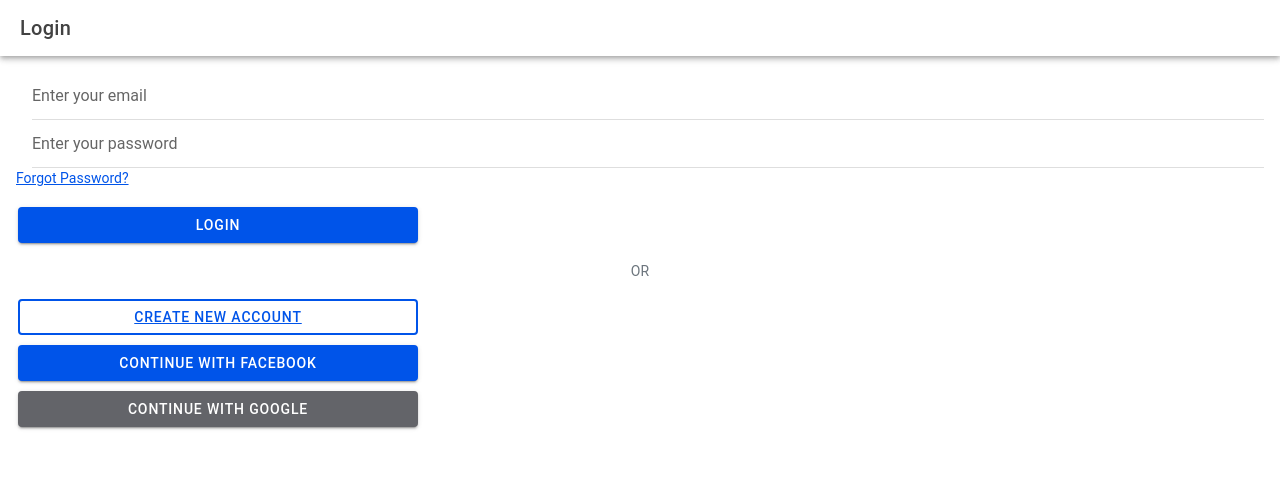
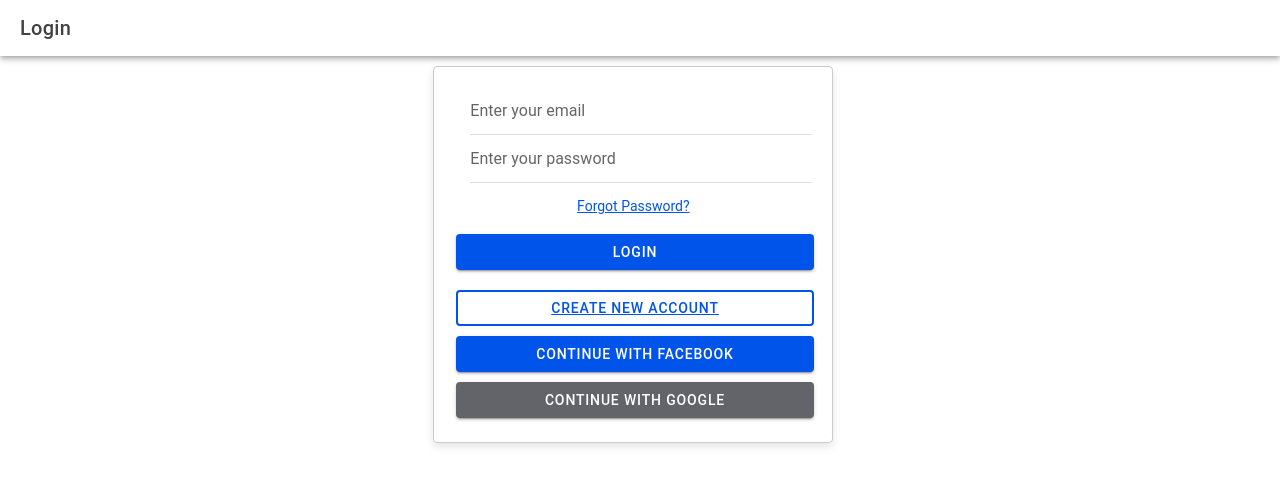
Before and after one commit to Pen4o1/MobileApp, a React (Vite) app in the folder ionicAPP/: page / in a window 1280 px wide. Shown: the top 486 px of the page. Built offline with nearby package versions, Linux system fonts and the light colour scheme.

Commit message:
Centerd boxes for register and login

```diff
--- a/ionicAPP/src/App.tsx
+++ b/ionicAPP/src/App.tsx
@@ -6,6 +6,7 @@
 import Register from './pages/Register/Register';
 import ForgotPassword from './pages/Forgotten-password/Forgot-password';
 import MyProfile from './pages/My-profile/My-profile';
+import SecondStageRegister  from './pages/Second-stage-register/Second-stage-register';
 
 /* Core CSS required for Ionic components to work properly */
 import '@ionic/react/css/core.css';
@@ -48,6 +49,7 @@
         <Route exact path="/forgot-password" component={ForgotPassword} />
         <Route exact path="/home" component={Home} />
         <Route exact path="/my-profile" component={MyProfile} />
+        <Route exact path="/register2" component={SecondStageRegister} />
       </IonReactRouter>
   </IonApp>
 );
--- a/ionicAPP/src/components/styles/login-style.css
+++ b/ionicAPP/src/components/styles/login-style.css
@@ -1,53 +1,38 @@
 .login-content {
     display: flex;
-    flex-direction: column;
     justify-content: center;
     align-items: center;
-    height: 100vh;
-    padding: 0 20px;
-    box-sizing: border-box;
+    height: 100%;
 }
 
-.login-content .ion-item{
+.form-box {
+    padding: 20px;
+    border: 1px solid #ccc;
+    border-radius: 8px;
+    box-shadow: 0 2px 8px rgba(0, 0, 0, 0.1);
+    background-color: #ffffff;
+    max-width: 400px;
     width: 100%;
-    max-width: 400px;
+}
+
+.ion-item {
+    width: 100%;
     margin: 10px 0;
 }
 
 .login-button, .register-button {
     margin-top: 20px;
     width: 100%;
-    max-width: 400px;
 }
 
-.or-separator {
-    display: flex;
-    justify-content: center;
-    align-items: center;
-    margin: 20px 0;
-    color: #6c757d;
-}
-
-.or-separator span {
-    background-color: #fff;
-    padding: 0 10px;
+.forgot-password-link{
+    text-align: center;
+    display: block;
+    margin: 15px 0;
     font-size: 14px;
-}
-
-.forgot-password-link {
-    margin-top: 10px;
-    font-size: 14px;
-    width: 100%;
-    text-align: right;
-    max-width: 400px;
 }
 
 .social-login-buttons .social-button {
     margin-top: 10px;
     width: 100%;
-    max-width: 400px;
 }
-
-.social-login-buttons {
-    margin-bottom: 20px;
-}
--- a/ionicAPP/src/components/styles/register-style.css
+++ b/ionicAPP/src/components/styles/register-style.css
@@ -1,33 +1,47 @@
 .register-content {
   display: flex;
-    flex-direction: column;
   justify-content: center;
   align-items: center;
   height: 100%;
+  padding: 20px;
+  background-color: #f9f9f9;
 }
 
-  .register-content .ion-item {
+.form-box {
   width: 100%;
   max-width: 400px;
+  padding: 20px;
+  background-color: #ffffff;
+  border: 1px solid #ccc;
+  border-radius: 4px;
+  box-shadow: 0px 4px 8px rgba(0, 0, 0, 0.1);
+}
+
+.form-box .ion-item {
   margin: 10px 0;
+  width: 100%;
 }
 
 .signup-button {
   margin-top: 20px;
   width: 100%;
-    max-width: 400px;
 }
 
 .have-account-link {
   margin-top: 10px;
   font-size: 14px;
-    width: 100%;
   text-align: center;
-    max-width: 400px;
 }
 
 .social-login-buttons .social-button {
   margin-top: 10px;
   width: 100%;
-    max-width: 400px;
+  font-weight: 500;
 }
+
+.error-message {
+  margin-top: 15px;
+  color: #d9534f;
+  text-align: center;
+  font-size: 14px;
+}
--- a/ionicAPP/src/pages/Login/Login.tsx
+++ b/ionicAPP/src/pages/Login/Login.tsx
@@ -1,5 +1,5 @@
 import React, { useState } from 'react';
-import { IonContent, IonHeader, IonPage, IonTitle, IonToolbar, IonInput, IonButton, IonItem, IonLabel, IonText } from '@ionic/react';
+import { IonContent, IonHeader, IonPage, IonTitle, IonToolbar, IonInput, IonButton, IonItem, IonText, IonGrid, IonRow, IonCol } from '@ionic/react';
 import '../../components/styles/login-style.css';
 
 const Login: React.FC = () => {
@@ -14,12 +14,16 @@
         </IonToolbar>
       </IonHeader>
 
-      <IonContent className="ion-padding login-content">
+      <IonContent className="login-content">
+        <IonGrid className="ion-justify-content-center ion-align-items-center">
+          <IonRow className="ion-justify-content-center ion-align-items-center">
+            <IonCol size="12" sizeMd="6" sizeLg="4">
+              <div className="form-box">
                 <IonItem>
                   <IonInput
                     type="email"
                     value={email}
-            onIonChange={e => setEmail(e.detail.value!)}
+                    onIonChange={(e) => setEmail(e.detail.value!)}
                     placeholder="Enter your email"
                     required
                   />
@@ -29,7 +33,7 @@
                   <IonInput
                     type="password"
                     value={password}
-            onIonChange={e => setPassword(e.detail.value!)}
+                    onIonChange={(e) => setPassword(e.detail.value!)}
                     placeholder="Enter your password"
                     required
                   />
@@ -39,13 +43,9 @@
                   <a href="/forgot-password">Forgot Password?</a>
                 </IonText>
 
-        <IonButton expand="block" className="login-button" onClick={() => console.log("Login Attempt")}>
+                <IonButton expand="block" className="login-button">
                   Login
                 </IonButton>
-
-        <div className="or-separator">
-          <span>OR</span>
-        </div>
 
                 <IonButton expand="block" fill="outline" className="register-button">
                   <a href="/register">Create New Account</a>
@@ -59,6 +59,10 @@
                     Continue with Google
                   </IonButton>
                 </div>
+              </div>
+            </IonCol>
+          </IonRow>
+        </IonGrid>
       </IonContent>
     </IonPage>
   );
--- a/ionicAPP/src/pages/Register/Register.tsx
+++ b/ionicAPP/src/pages/Register/Register.tsx
@@ -1,5 +1,5 @@
 import React, { useState } from 'react';
-import { IonContent, IonHeader, IonPage, IonTitle, IonToolbar, IonInput, IonButton, IonItem, IonText, IonIcon } from '@ionic/react';
+import { IonContent, IonHeader, IonPage, IonTitle, IonToolbar, IonInput, IonButton, IonItem, IonText, IonIcon, IonGrid, IonRow, IonCol } from '@ionic/react';
 import { eye, eyeOff } from 'ionicons/icons';
 import '../../components/styles/register-style.css';
 
@@ -45,7 +45,11 @@
         </IonToolbar>
       </IonHeader>
 
-      <IonContent id="container" className="ion-padding">
+      <IonContent className="register-content">
+        <IonGrid className="ion-justify-content-center ion-align-items-center">
+          <IonRow className="ion-justify-content-center ion-align-items-center">
+            <IonCol size="12" sizeMd="6" sizeLg="4">
+              <div className="form-box">
                 <IonItem>
                   <IonInput
                     type="text"
@@ -128,13 +132,17 @@
                     Continue with Google
                   </IonButton>
                 </div>
-
                 <IonText color="medium" className="have-account-link">
-          <a href="#">Already have an account? Login</a>
+                  <a href="/login">Already have an account? Login</a>
                 </IonText>
+              </div>
+            </IonCol>
+          </IonRow>
+        </IonGrid>
       </IonContent>
     </IonPage>
   );
 };
 
+
 export default RegisterForm;
```
Lines whose indentation alone changed are shown as unchanged.
